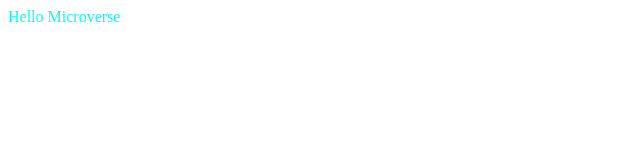
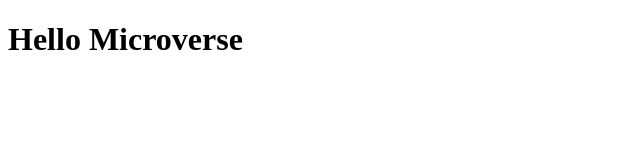
Before and after one commit to VictorOmarT/Hello-Microverse, a plain HTML site: page index.html in a window 1280 px wide. Shown: the whole page, without its empty margins (0-640 px from the left). Drawn offline with Linux system fonts and the light colour scheme.

Commit message:
Change the header to h1 and delete space.

```diff
--- a/index.html
+++ b/index.html
@@ -8,7 +8,6 @@
     <title>Hello</title>
 </head>
 <body>
-    <header>Hello Microverse</header>
-
+    <h1>Hello Microverse</h1>
 </body>
 </html>
```
